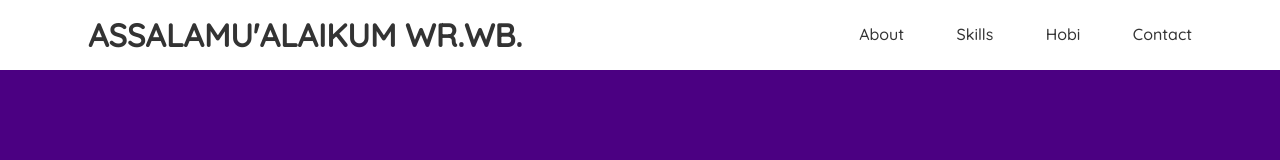
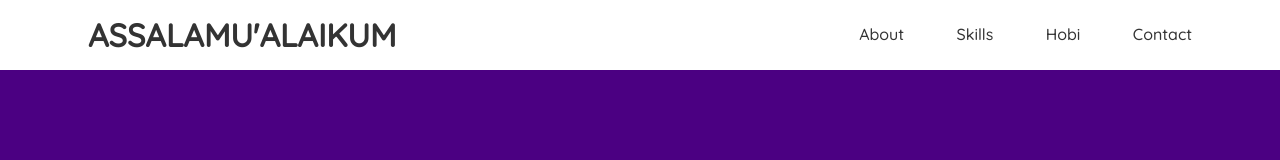
Before and after one commit to agiel-creator/portofolio.com, a plain HTML site: page index.html in a window 1280 px wide. Shown: the top 160 px of the page. Drawn offline with Linux system fonts and the light colour scheme.

Commit message:
Update index.html
update

```diff
--- a/index.html
+++ b/index.html
@@ -24,7 +24,7 @@
 		<!-- bagian header -->
 		<header>
 			<div class="container">
-				<h1><a href="">ASSALAMU'ALAIKUM Wr.Wb.</a></h1>
+				<h1><a href="">ASSALAMU'ALAIKUM</a></h1>
 				<ul>
 					<li><a href="#about">About</a></li>
 					<li><a href="#skills">Skills</a></li>
```
